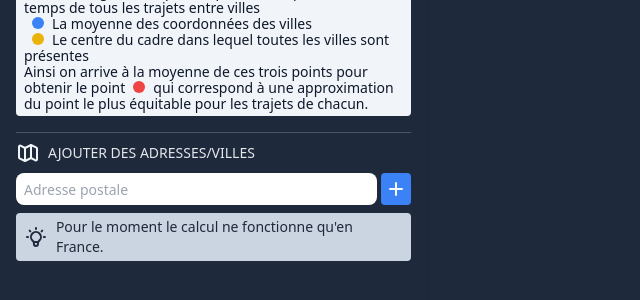
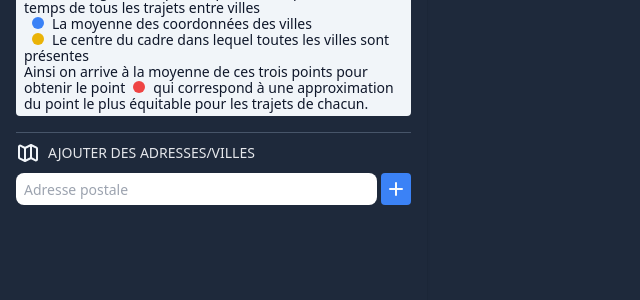
Before and after one commit to npanti/barry-main, a website built with Vite: page src/pug/sidebar.pug in a window 1280 px wide. Shown: the part 128-428 px from the top of the page, without its empty margins (0-640 px from the left). Built offline with nearby package versions, Linux system fonts and the light colour scheme; what geotiff would draw is missing.

Commit message:
Update gui

```diff
--- a/src/js/actions/calculate.js
+++ b/src/js/actions/calculate.js
@@ -13,7 +13,6 @@ window.$barry.calculate = () => {
   window.$barry.$logContent.innerHTML = "";
   window.$barry.$log.classList.remove("hide");
   window.$barry.$spinner.classList.remove("hide");
-  window.$barry.$rappel.classList.add("hide");
 
   // Build URL hash slug based on current mode and input addresses
   const slug = [];
@@ -37,7 +36,7 @@ window.$barry.calculate = () => {
   // Define the three calculation methods and their corresponding weights
   const methods = [longMiddle(), average(), center()];
   const verbalMethods = ["longMiddle", "average", "center"];
-  const weightMethods = [13, 0, 0];
+  const weightMethods = [10, 2, 1];
 
   // Run all methods in parallel and handle the results
   Promise.all(methods).then((values) => {
--- a/src/pug/sidebar.pug
+++ b/src/pug/sidebar.pug
@@ -120,10 +120,10 @@
         )
       span Calculer le point de rencontre
 
-  #rappel
-    svg(xmlns="http://www.w3.org/2000/svg" class="w-6 h-6" fill="none" viewBox="0 0 24 24" stroke="currentColor")
-      path(stroke-linecap="round" stroke-linejoin="round" stroke-width="2" d="M9.663 17h4.673M12 3v1m6.364 1.636l-.707.707M21 12h-1M4 12H3m3.343-5.657l-.707-.707m2.828 9.9a5 5 0 117.072 0l-.548.547A3.374 3.374 0 0014 18.469V19a2 2 0 11-4 0v-.531c0-.895-.356-1.754-.988-2.386l-.548-.547z")
-    span Pour le moment le calcul ne fonctionne qu'en France.
+  //- #rappel
+  //-   svg(xmlns="http://www.w3.org/2000/svg" class="w-6 h-6" fill="none" viewBox="0 0 24 24" stroke="currentColor")
+  //-     path(stroke-linecap="round" stroke-linejoin="round" stroke-width="2" d="M9.663 17h4.673M12 3v1m6.364 1.636l-.707.707M21 12h-1M4 12H3m3.343-5.657l-.707-.707m2.828 9.9a5 5 0 117.072 0l-.548.547A3.374 3.374 0 0014 18.469V19a2 2 0 11-4 0v-.531c0-.895-.356-1.754-.988-2.386l-.548-.547z")
+  //-   span Pour le moment le calcul ne fonctionne qu'en France.
 
   #log.hide
     .form
```
